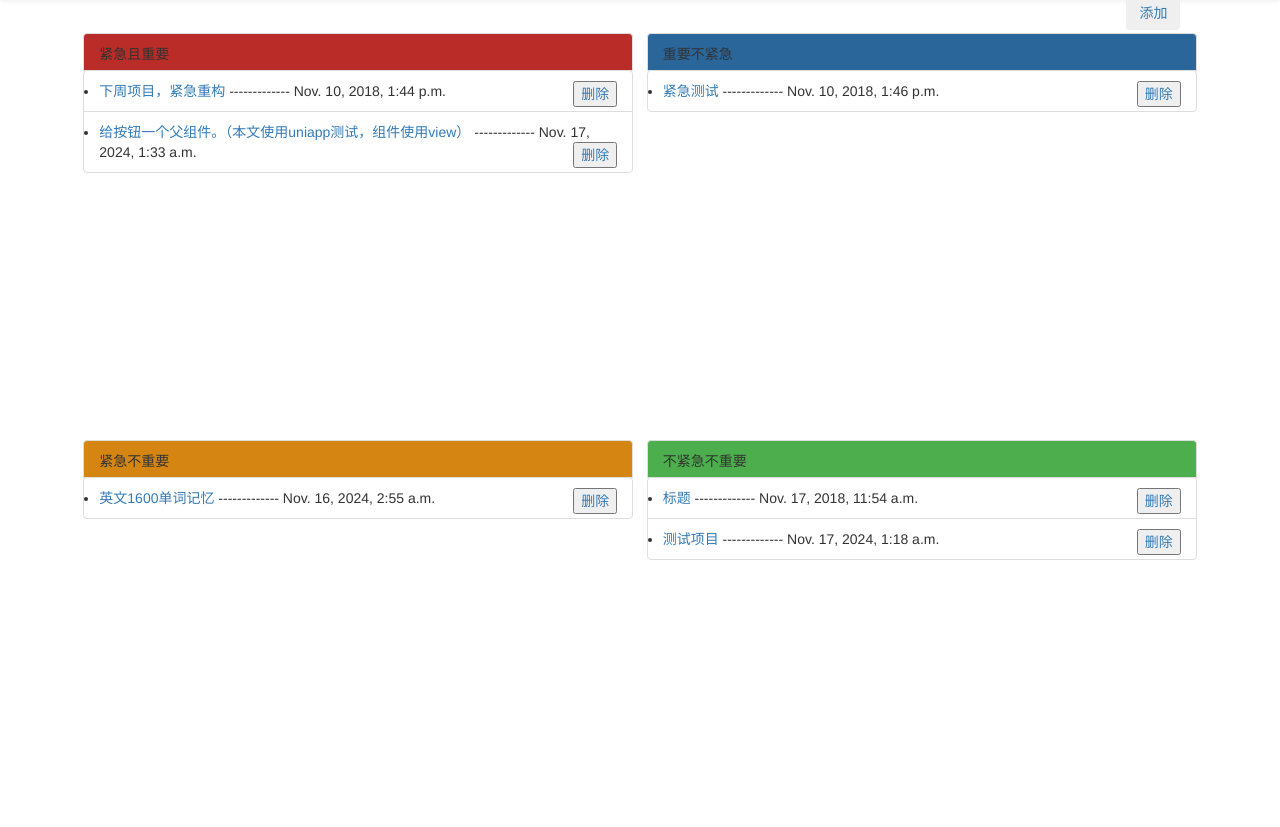
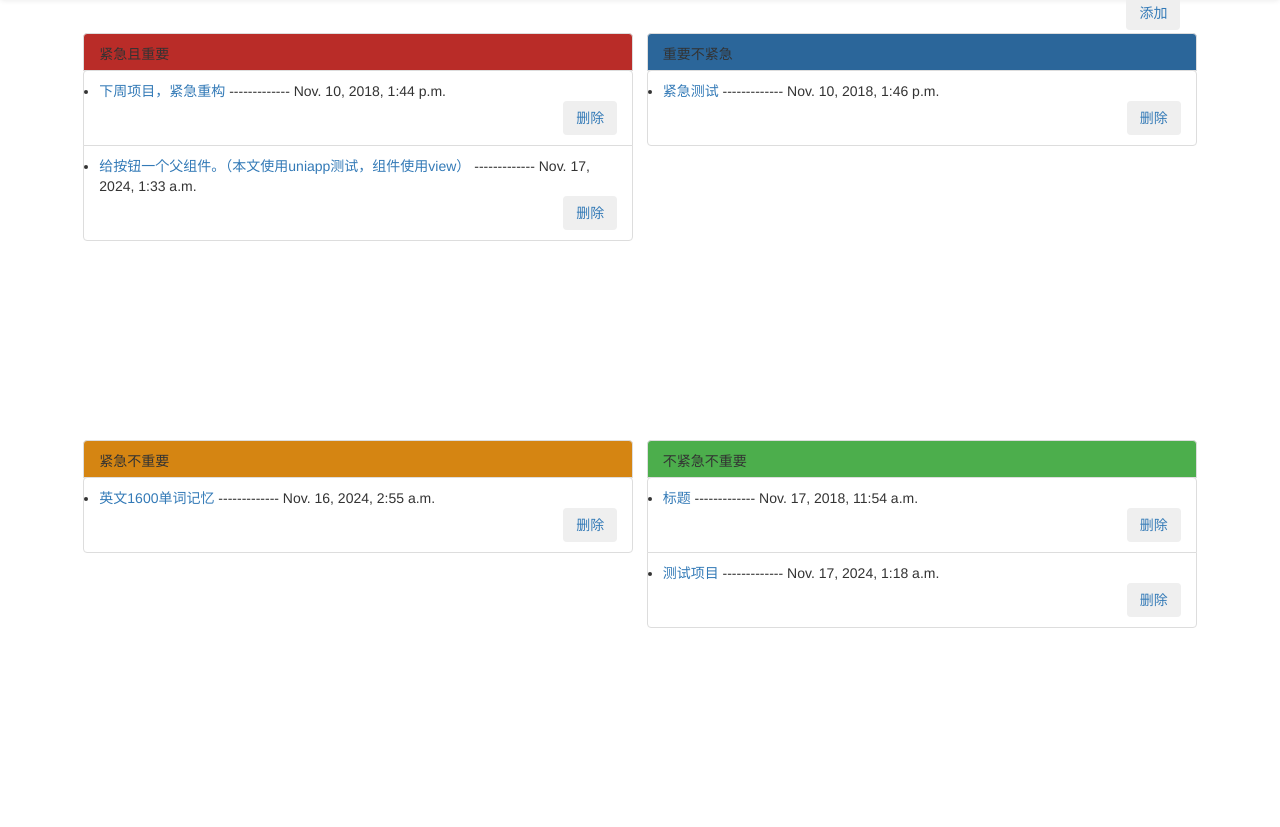
Before and after one commit to Lucar-Yulasise/Todolist, a Django app: page / in a window 1280 px wide. Shown: the part 52-879 px from the top of the page. Run offline with Django 3.2, Linux system fonts and the light colour scheme; data comes from the database, SQL or seed files in the repository; both versions use the stored data as it was after the commit; some libraries are stand-ins or nearby versions.

Commit message:
更新UI界面

```diff
--- a/templates/index.html
+++ b/templates/index.html
@@ -17,6 +17,12 @@
         height: 380px;
         margin: 5pt;
     }
+    .button_container {
+    display: flex;
+    align-items: center; /* 垂直居中 */
+    justify-content: flex-end; /* 右靠 */
+    height: 100%; /* 确保容器高度填满父元素 */
+}
     </style>
 
     <div class="container">
@@ -36,13 +42,13 @@
                      {% if todo_list_all %}
                     {% for list in todo_list_all %}
                          {% if list.status == "1" %}
-                             <ul class="list-group-item"  id="sItem" style="position:page; height: 30%">
+                             <ul class="list-group-item"  id="sItem" style="position:page; height: 40%">
                                 <li>
                                     <a href="/todo/tolist?status={{ list.status }}">{{ list.title }} </a>
                                     -------------
                                     <span style="float: contour">{{ list.create_time }}</span>
-                                    <div style="float:right;" >
-                                    <a href="/todo/delete?id={{ list.id }}"><button class="button" align="right">删除</button></a>
+                                    <div  class="button_container">
+                                    <a href="/todo/delete?id={{ list.id }}"><button class="btn" align="right">删除</button></a>
                                     </div>
                                 </li>
                           </ul>
@@ -68,8 +74,8 @@
                             <a href="/todo/tolist?status={{ list.status }}">{{ list.title }}</a>
                                -------------
                             <span style="float: contour">{{ list.create_time }}</span>
-                            <div style="float:right; margin: 0px" >
-                            <a href="/todo/delete?id={{ list.id }}"><button type="button" class="button" align="right">删除</button></a>
+                            <div  class="button_container" >
+                            <a href="/todo/delete?id={{ list.id }}"><button type="button" class="btn">删除</button></a>
                             </div>
                         </li>
                           </ul>
@@ -101,8 +107,8 @@
                             <a href="/todo/tolist?status={{ list.status }}">{{ list.title }}</a>
                                -------------
                             <span style="float: contour">{{ list.create_time }}</span>
-                            <div style="float:right; margin: 0px" >
-                            <a href="/todo/delete?id={{ list.id }}"><button type="button" class="button" align="right">删除</button></a>
+                            <div class="button_container" >
+                            <a href="/todo/delete?id={{ list.id }}"><button type="button" class="btn" align="right">删除</button></a>
                             </div>
                         </li>
                           </ul>
@@ -132,8 +138,8 @@
                             <a href="/todo/tolist?status={{ list.status }}">{{ list.title }}</a>
                                -------------
                             <span style="float: contour">{{ list.create_time }}</span>
-                            <div style="float:right; margin: 0px" >
-                            <a href="/todo/delete?id={{ list.id }}"><button type="button" class="button" align="right">删除</button></a>
+                            <div  class="button_container" >
+                            <a href="/todo/delete?id={{ list.id }}"><button type="button" class="btn" align="right">删除</button></a>
                             </div>
                         </li>
                           </ul>
```
Also changed, not shown: db.sqlite3.
